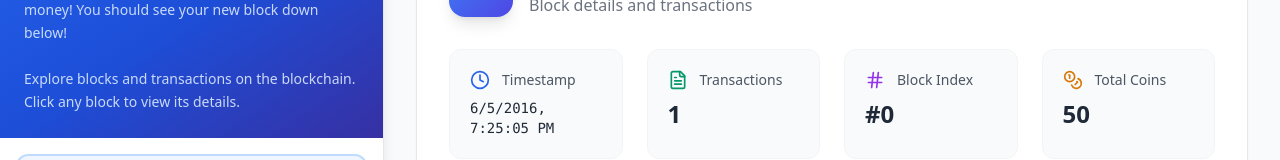
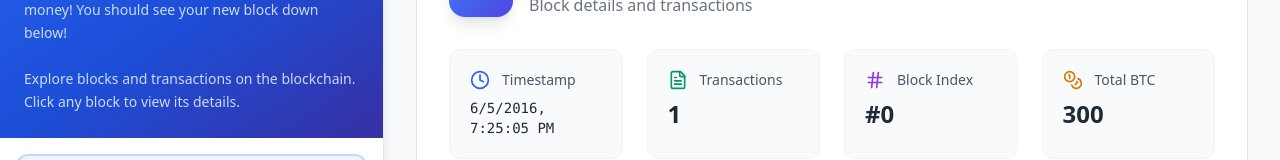
Before and after one commit to StuvanFIT/Blockchain-Network-Educational-Tool, a React (Create React App) app in the folder explorer/: page /explorer in a window 1280 px wide. Shown: the part 151-311 px from the top of the page. Built offline with nearby package versions, Linux system fonts and the light colour scheme.

Commit message:
update: coins --> BTC and genesis block description

```diff
--- a/explorer/src/components/BlockExplorer.tsx
+++ b/explorer/src/components/BlockExplorer.tsx
@@ -143,7 +143,7 @@ const BlockExplorer = () => {
                   <div className="bg-gray-50 rounded-xl p-5 border border-gray-100">
                     <div className="flex items-center gap-3 mb-2">
                       <Coins className="w-5 h-5 text-amber-600" />
-                      <span className="text-sm font-medium text-gray-600">Total Coins</span>
+                      <span className="text-sm font-medium text-gray-600">Total BTC</span>
                     </div>
                     <p className="text-2xl font-bold text-gray-800">
                       {selectedBlock.data.reduce((sum, tx) => sum + tx.txOuts.reduce((txSum, out) => txSum + out.amount, 0), 0)}
@@ -265,7 +265,7 @@ const BlockExplorer = () => {
                                         </p>
                                         <div className="flex items-center gap-2">
                                           <span className="text-base text-gray-500">Amount:</span>
-                                          <span className="font-bold text-emerald-700">{output.amount} coins</span>
+                                          <span className="font-bold text-emerald-700">{output.amount} BTC</span>
                                         </div>
                                       </div>
                                     </div>
--- a/explorer/src/stores/BlockChainStore.ts
+++ b/explorer/src/stores/BlockChainStore.ts
@@ -24,8 +24,8 @@ class Block {
 const genesisTransaction: Transaction = {
   txIns: [{ signature: '', txOutId: '', txOutIndex: 0 }],
   txOuts: [{
-    address: '04bfcab8722991ae774db48f934ca79cfb7dd991229153b9f732ba5334aafcd8e7266e47076996b55a14bf9913ee3145ce0cfc1372ada8ada74bd287450313534a',
-    amount: 50
+    address: '0488e683f272afc630c0e4798d99526a0d81fc40f42d8f081c72ffd37a43927a0797777b25b2c308223cb73721c6f0330cd5d7e293fe15e37ccac1ff7aad2cbdcf',
+    amount: 300
   }],
   id: 'e655f6a5f26dc9b4cac6e46f52336428287759cf81ef5ff10854f69d68f43fa3'
 };
```
